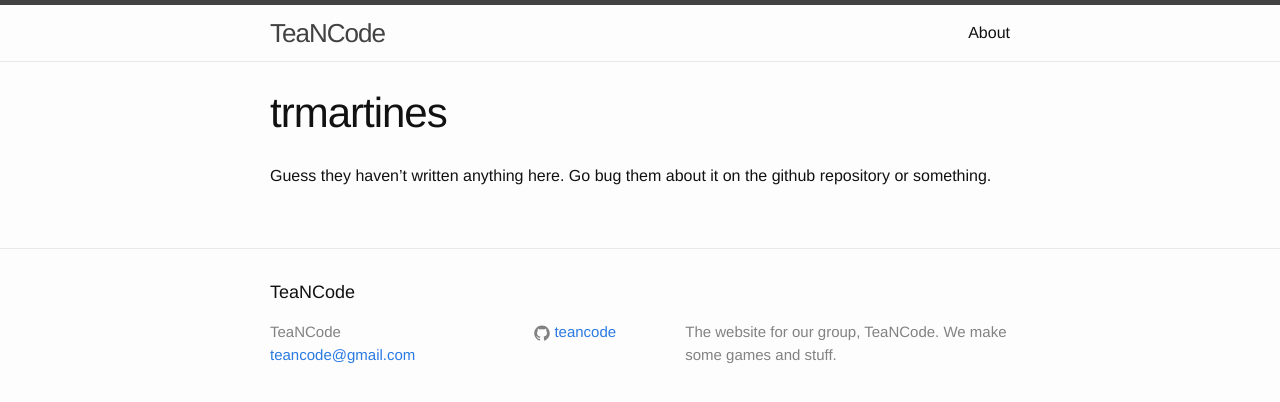
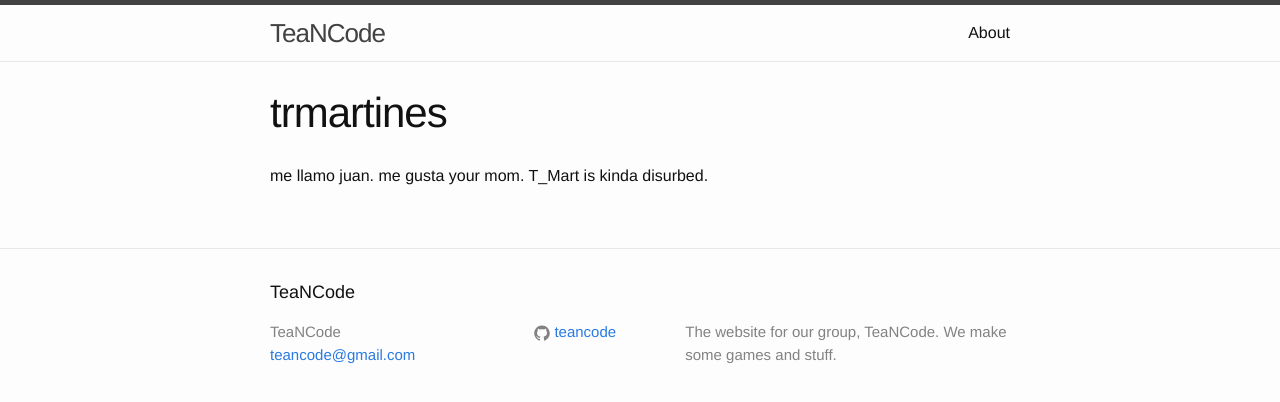
Before and after one commit to TeaNCode/TeaNCode.github.io, a Jekyll site: the page built from about/trmartines/index.md, in a window 1280 px wide. Shown: the top 402 px of the page. Built offline with Jekyll 4.4.1, drawn with Linux system fonts in a browser that asks for light colours.

Commit message:
Edited Tylers for him.

```diff
--- a/about/trmartines/index.md
+++ b/about/trmartines/index.md
@@ -4,4 +4,5 @@ title: trmartines
 permalink: /about/trmartines
 ---
 
-Guess they haven't written anything here. Go bug them about it on the github repository or something.
+me llamo juan. me gusta your mom.
+T_Mart is kinda disurbed.
```
